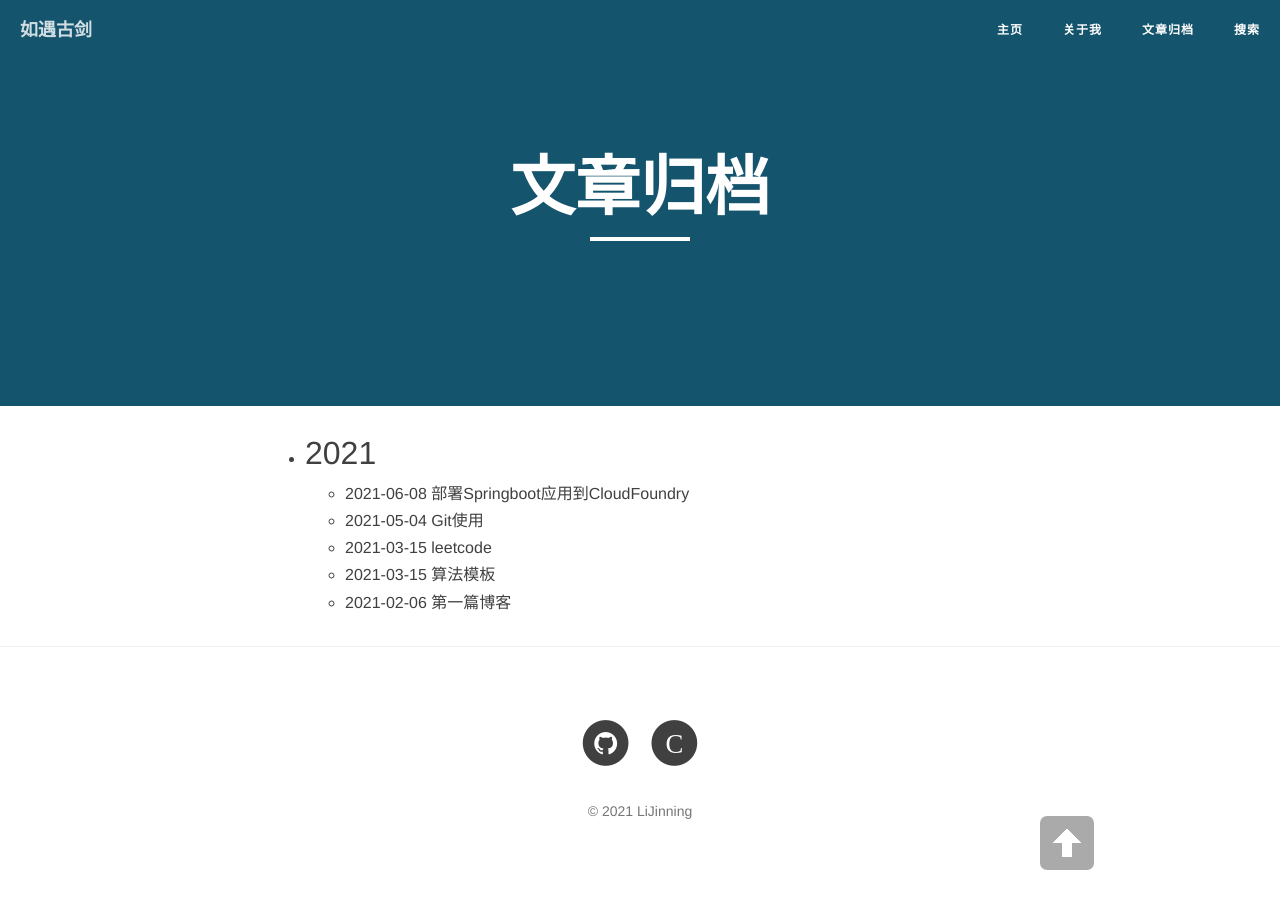
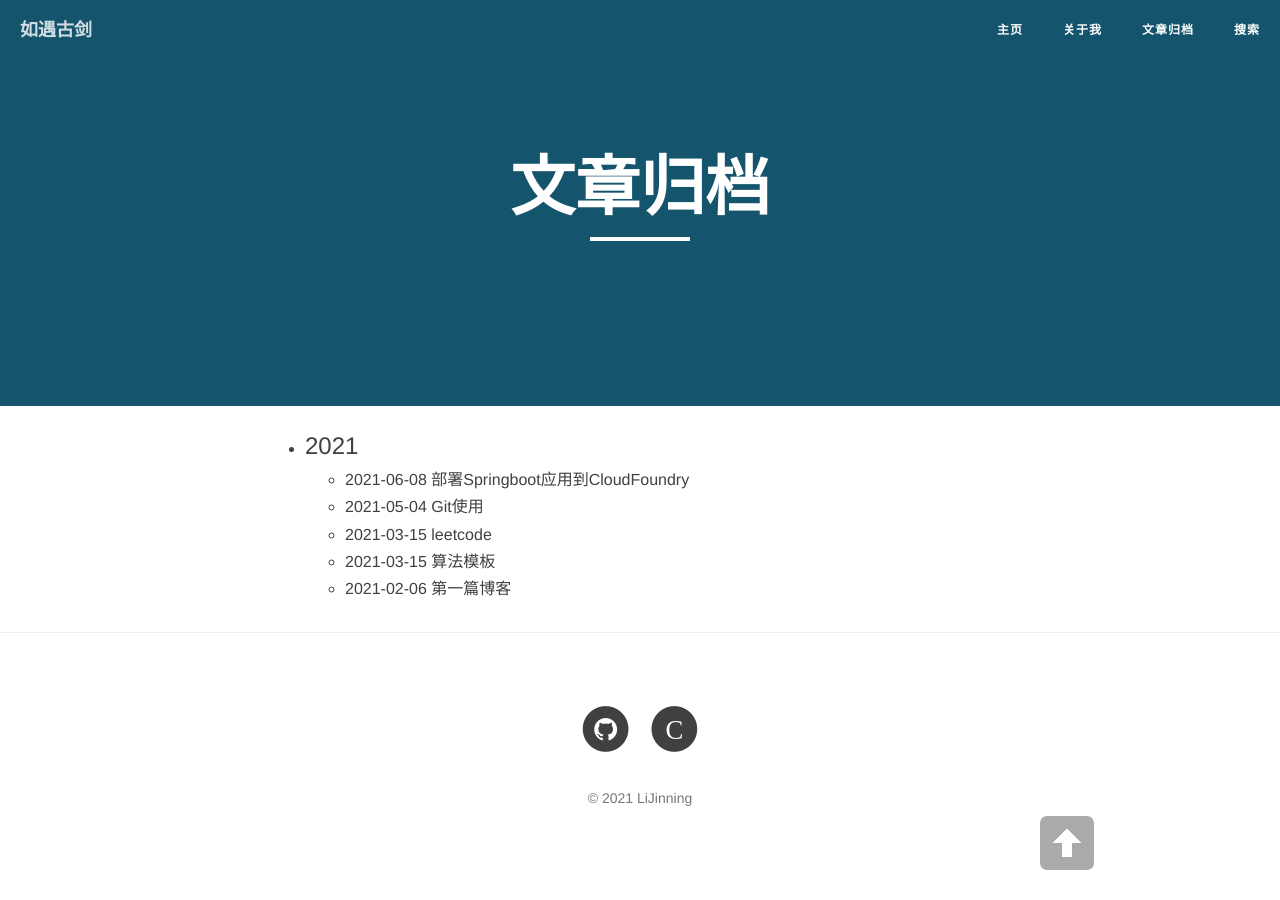
Before and after one commit to L1468999760/L1468999760.github.io, a Jekyll site: the page built from archive.md, in a window 1280 px wide. Built offline with Jekyll 4.4.1, drawn with Linux system fonts in a browser that asks for light colours; nearby versions of some CDN libraries.

Commit message:
调整字号大小

```diff
--- a/archive.md
+++ b/archive.md
@@ -10,7 +10,7 @@ header-img: "img/blue.jpg"
   {% capture y %}{{post.date | date:"%Y"}}{% endcapture %}
   {% if year != y %}
     {% assign year = y %}
-    <li class="listing-seperator"><font size="6">{{ y }}</font></li>
+    <li class="listing-seperator"><font size="5">{{ y }}</font></li>
   {% endif %}
   <ul>
     <li class="listing-item">
```
